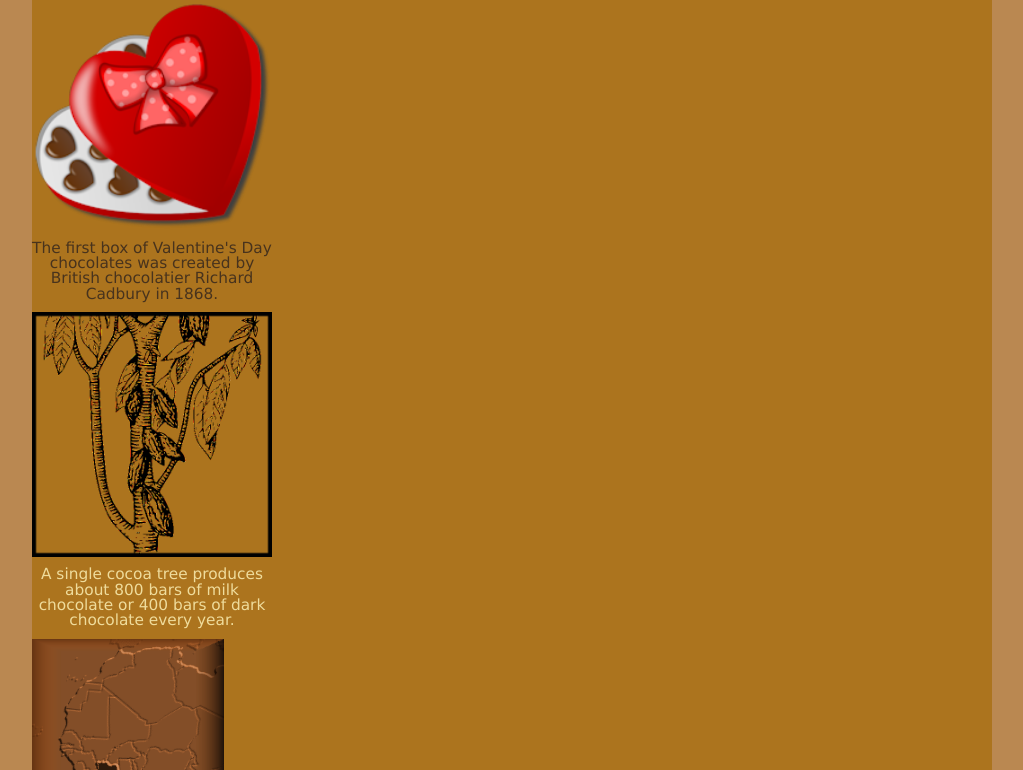
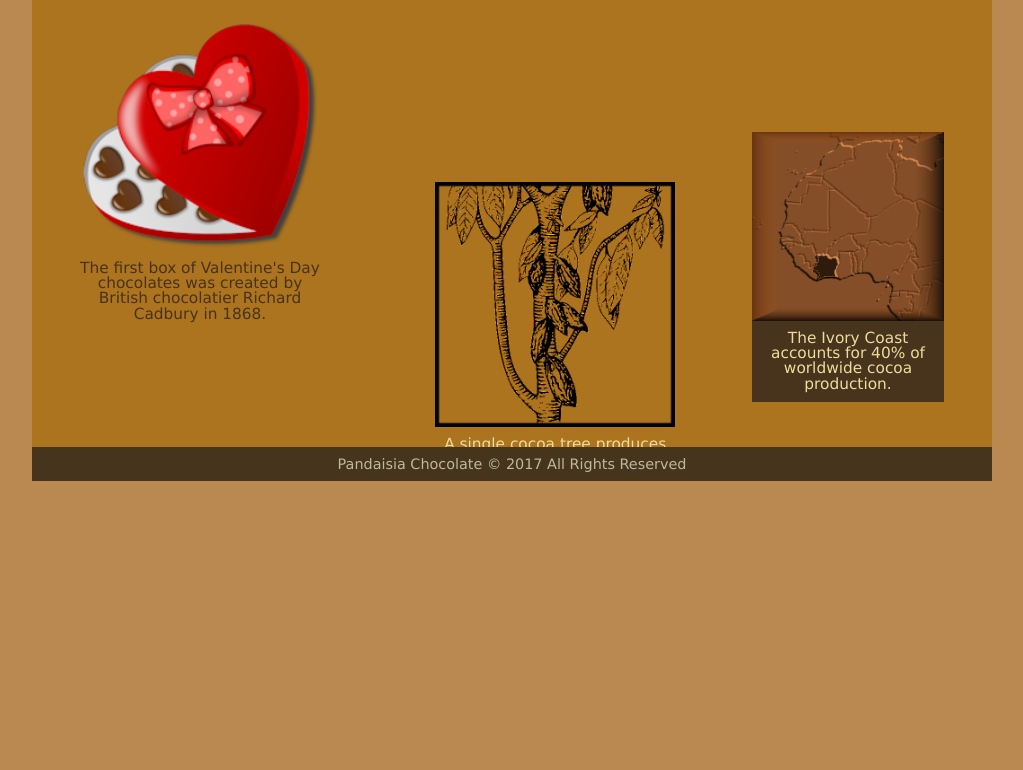
Before and after one commit to nschatz27/tutorial-3, a plain HTML site: page html/pc_info.html in a window 1280 px wide. Shown: the part 330-1100 px from the top of the page, without its empty margins (128-1151 px from the left). After the commit the page ends 811 px from the top, so only its background shows below. Drawn offline with Linux system fonts and the light colour scheme.

Commit message:
add infographics to info page

```diff
--- a/css/pc_info.css
+++ b/css/pc_info.css
@@ -11,41 +11,83 @@
 
 */
 
+div.infobox {display:none}
 
 /* Main Styles */
 
-
+main {
+   overflow: auto;
+   position:relative;
+   height: 450px;
+   width: 100%;
+}
 
 /* Infographic Styles */
 
-
+div.infobox {
+   position: absolute;
+}
 
 /* First Infographic */
 
-
+div#info1 {
+   display: block;
+   top: 20px;
+   left: 5%;
+}
 
 /* Second Infographic */
 
-
+div#info2 {
+   display: block;
+   top: 185px;
+   left: 42%;
+}
 
 /* Third Infographic */
 
-
+div#info3 {
+   display: block;
+   top: 135px;
+   left: 75%;
+}
 
 /* Fourth Infographic */
 
-
+div#info4 {
+   display: block;
+   top: 510px;
+   left:8%;
+}
 
 /* Fifth Infographic */
 
-
+div#info5 {
+   display:block;
+   top:800px;
+   left:3%;
+}
 
 /* Sixth Infographic */
 
-
+div#info6 {
+   display: block;
+   top: 600px;
+   left: 48%;
+}
 
 /* Seventh Infographic */
 
-
+div#info7 {
+   display: block;
+   top: 1000px;
+   left: 68%;
+}
 
 /* Eighth Infographic */
+
+div#info8 {
+   display: block;
+   top: 1100px;
+   left: 12%;
+}
```
